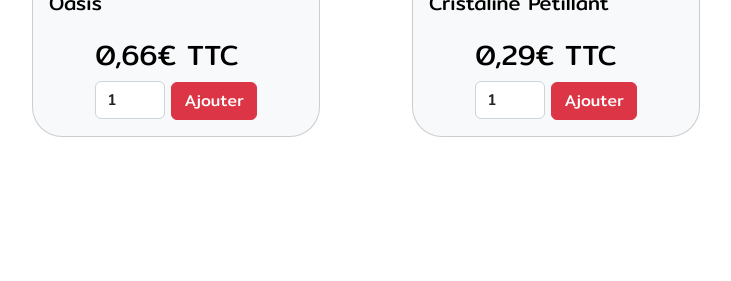
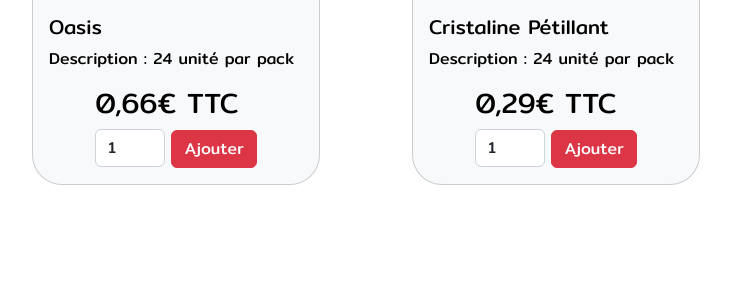
Before and after one commit to inri19/Ecommerce, a Django app: page /categorie/Boissons/ in a window 1280 px wide. Shown: the part 960-1241 px from the top of the page, without its empty margins (274-1005 px from the left). Before the commit the page ends 1097 px from the top, so only its background shows below. Run offline with Django 5.2, Linux system fonts and the light colour scheme; data comes from the database, SQL or seed files in the repository.

Commit message:
template update

```diff
--- a/boutique/templates/boutique/categorie.html
+++ b/boutique/templates/boutique/categorie.html
@@ -17,6 +17,18 @@
 				  <div class="card-body">
 
 				    <h5 class="card-title">{{ produit.nom }}</h5>
+				    {% if produit.categorie.nom == "Boissons" %}
+				    	{% if produit.slug == "cristaline" %}
+				    		<p class="card-text">Description : 6 unité par pack</p>
+				    	{%  else %}
+				    		<p class="card-text">Description : 24 unité par pack</p>
+				    	{% endif %}
+
+				    {% elif produit.categorie.nom == "Creme" %}
+				    	<p class="card-text">Description : 6 unité par pack</p>
+				    {% else %}
+				    	<p class="card-text">Description : A l'unité</p>
+				    {% endif %}
 
 				  </div>
 				  <div class="d-flex justify-content-around mb-3">
```
